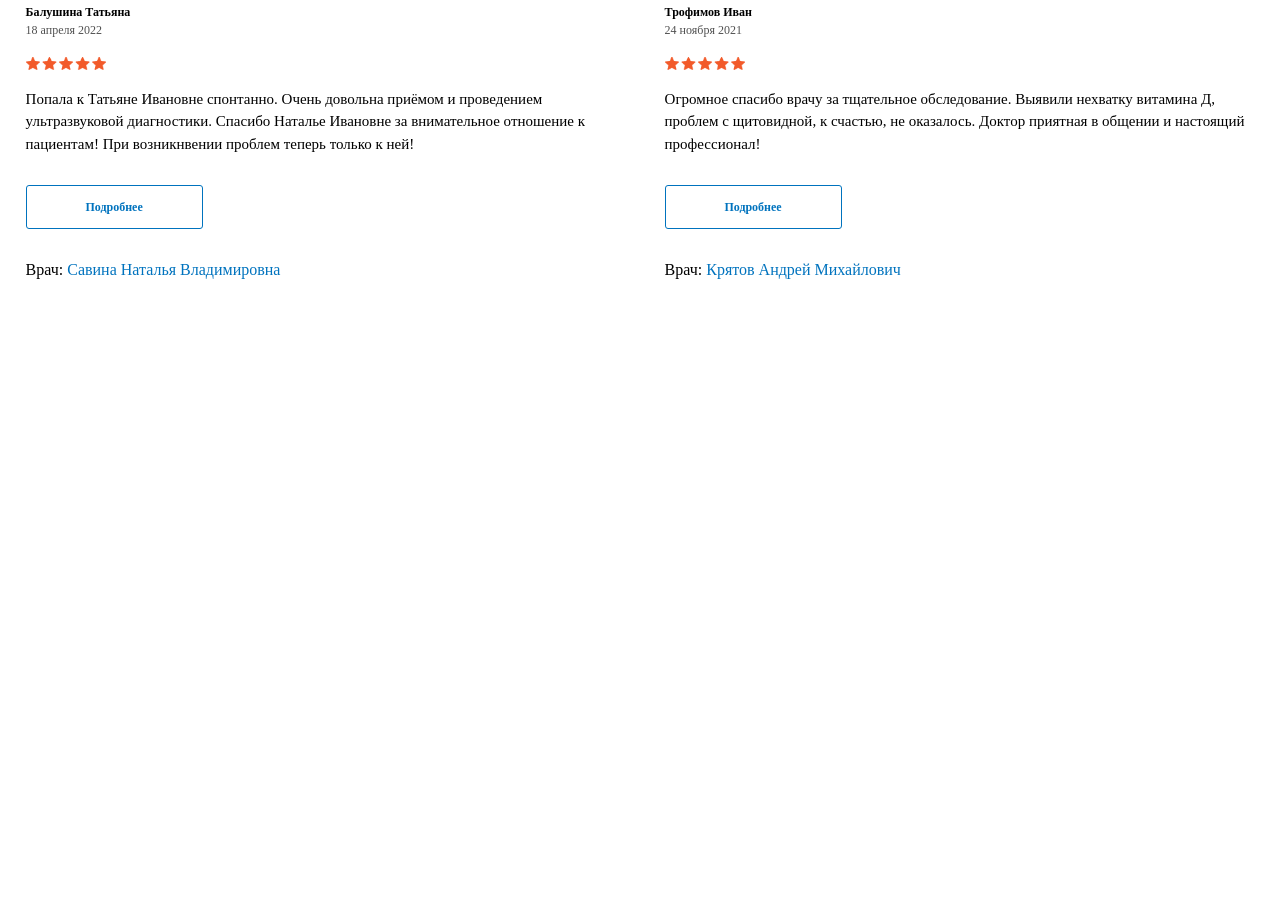
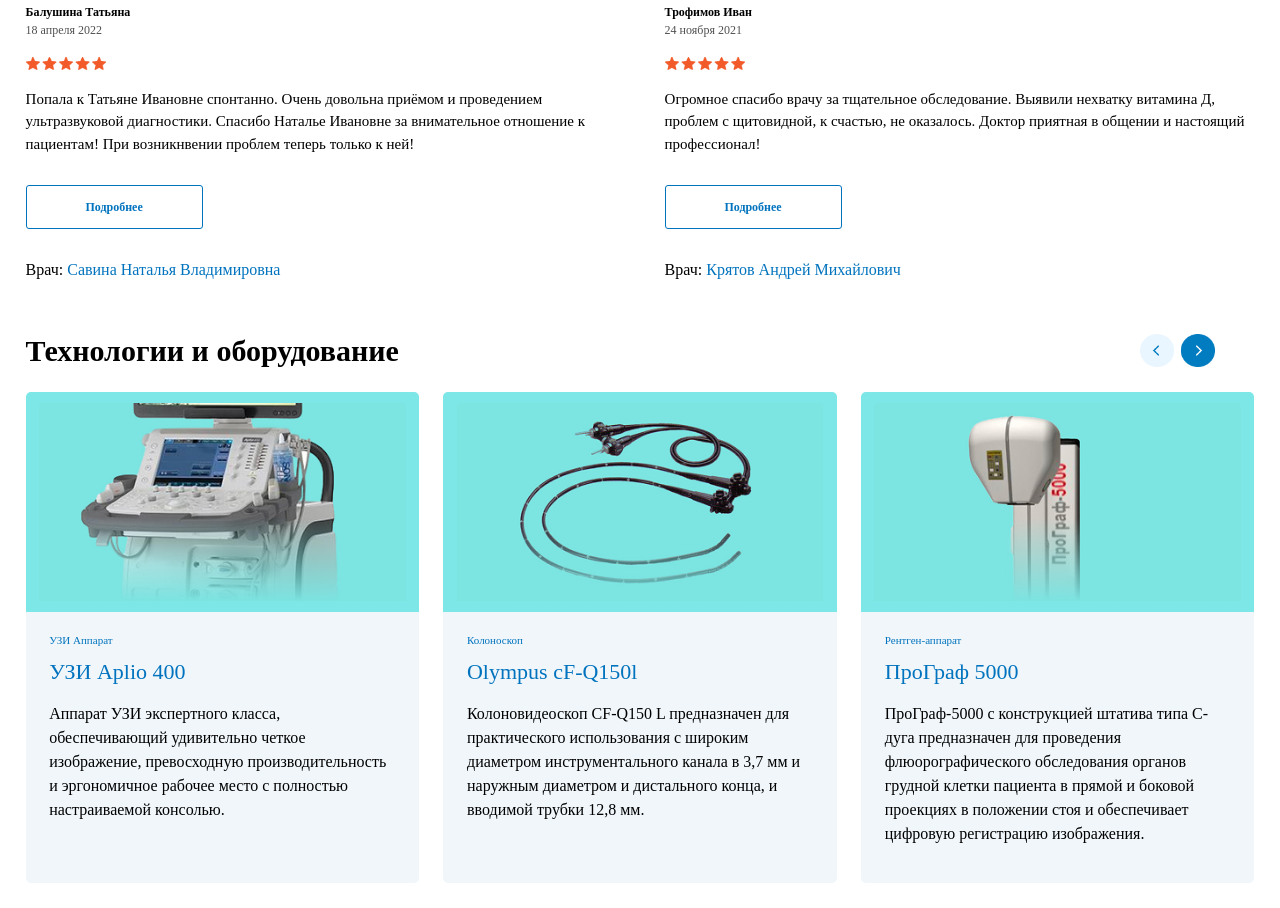
Before and after one commit to karimovmuhamadali91-arch/home-work-17, a plain HTML site: page index.html in a window 1280 px wide. Shown: the part 3607-4515 px from the top of the page. Before the commit the page ends 3915 px from the top, so only its background shows below. Drawn offline with Linux system fonts and the light colour scheme.

Commit message:
box10 dob kadm

```diff
--- a/index.html
+++ b/index.html
@@ -319,6 +319,55 @@
             </div>
         </div>
     </div>
+
+    <div class="box10">
+        <div class="t1">
+            <h1 class="t2">Технологии и оборудование</h1>
+            <div class="t3">
+                <img src="./img/Slider Buttons.png" alt="" width="65%">
+            </div>
+        </div>
+
+        <div class="t5">
+            <div class="t6">
+                <div class="t7">
+                    <img src="./img/УЗИ Aplio 400 (1).png" alt="">
+                </div>
+                <div class="t8">
+                    <p>УЗИ Аппарат</p>
+                    <h3>УЗИ Aplio 400</h3>
+                    <p>Аппарат УЗИ экспертного класса, обеспечивающий удивительно четкое изображение, превосходную
+                        производительность и эргономичное рабочее место с полностью настраиваемой консолью.</p>
+                </div>
+            </div>
+
+            <div class="t6">
+                <div class="t7">
+                    <img src="./img/Колоноскоп Olympus cF-Q150l.png" alt="">
+                </div>
+                <div class="t8">
+                    <p>Колоноскоп</p>
+                    <h3>Olympus cF-Q150l</h3>
+                    <p>Колоновидеоскоп CF-Q150 L предназначен для практического использования с широким диаметром
+                        инструментального канала в 3,7 мм и наружным диаметром и дистального конца, и вводимой трубки
+                        12,8 мм.</p>
+                </div>
+            </div>
+
+            <div class="t6">
+                <div class="t7">
+                    <img src="./img/ПроГраф 5000.png" alt="">
+                </div>
+                <div class="t8">
+                    <p>Рентген-аппарат</p>
+                    <h3>ПроГраф 5000</h3>
+                    <p>ПроГраф-5000 с конструкцией штатива типа С-дуга предназначен для проведения флюорографического
+                        обследования органов грудной клетки пациента в прямой и боковой проекциях в положении стоя и
+                        обеспечивает цифровую регистрацию изображения.</p>
+                </div>
+            </div>
+        </div>
+    </div>
 </body>
 
 </html>
--- a/style.css
+++ b/style.css
@@ -429,3 +429,66 @@ body {
 .r6 span {
     color: rgb(0, 115, 190);
 }
+
+.box10 {
+    padding: 2%;
+}
+
+.t1 {
+    display: flex;
+    justify-content: space-between;
+    align-items: center;
+    margin-bottom: 2%;
+}
+
+.t2 {
+    font-size: 30px;
+}
+
+.t3 {
+    display: flex;
+    gap: 10px;
+}
+
+.t5 {
+    display: flex;
+    gap: 2%;
+}
+
+.t6 {
+    flex: 1;
+    min-width: 0;
+    background-color: rgb(240, 246, 250);
+    border-radius: 5px;
+    overflow: hidden;
+    padding-bottom: 3%;
+}
+
+.t7 {
+    height: 220px;
+    background-color: rgb(125, 230, 230);
+    display: flex;
+    justify-content: center;
+    align-items: center;
+}
+
+.t7 img {
+    height: 90%;
+}
+
+.t8 {
+    padding: 5% 6% 0;
+    line-height: 1.5;
+}
+
+.t8 p:nth-of-type(1) {
+    font-size: 11px;
+    color: rgb(0, 115, 190);
+}
+
+.t8 h3 {
+    font-size: 22px;
+    font-weight: 500;
+    color: rgb(0, 115, 190);
+    margin: 2% 0 4%;
+}
```
Also changed, not shown: img/Колоноскоп Olympus cF-Q150l.png (added), img/ПроГраф 5000.png (added), img/УЗИ Aplio 400 (1).png (added).
